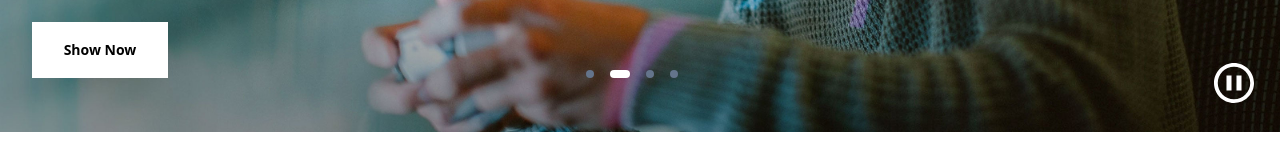
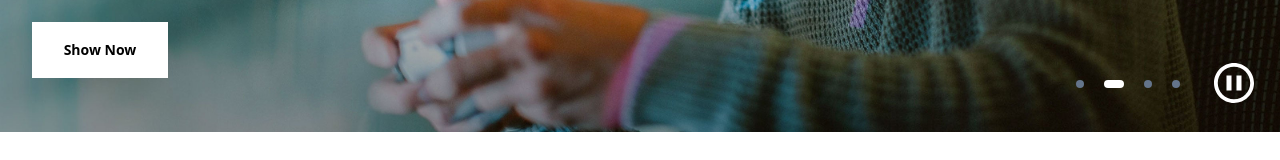
Before and after one commit to CarrotEasy0214/dynamic, a React (Create React App) app: page / in a window 1280 px wide. Shown: the part 590-750 px from the top of the page. Built offline with nearby package versions, Linux system fonts and the light colour scheme.

Commit message:
edit:AddSwiper(fin)

```diff
--- a/src/Components/Test1.tsx
+++ b/src/Components/Test1.tsx
@@ -49,15 +49,15 @@ const MySwiper = () => {
           disableOnInteraction: false,
         }}
         pagination={{
-          bulletClass: "w-2 h-2 rounded-lg bg-slate-500 inline-block relative mr-4 bottom-10 cursor-pointer z-50",
+          bulletClass:
+            "w-2 h-2 rounded-lg bg-slate-500 inline-block relative mr-5 right-10 top-1 ms:top-0 ms:right-20 cursor-pointer z-50",
           bulletActiveClass: "!bg-white w-5",
-          horizontalClass: "!absolute",
-          // el: ".swiper-pagination-custom",
           clickable: true,
-          type: "bullets",
-          // renderBullet: function (index: any, className: string) {
-          //   return '<div class="flex justify-end pr-5"><span class="' + className + '"></span><div/ >';
-          // },
+          el: ".swiper-pagination",
+          renderBullet: function (index: any, className: string) {
+            // return '<div class="flex justify-end pr-5"><span class="' + className + '"></span><div/ >';
+            return '<span class="' + className + '"></span>';
+          },
         }}
         className="w-full relative"
       >
@@ -121,7 +121,7 @@ const MySwiper = () => {
             <img src={slide4} alt="" className="block" />
           </picture>
         </SwiperSlide>
-        <div className="w-10 h-10 absolute z-50 bottom-[4.5%] right-[2%]">
+        <div className="w-10 h-10 absolute z-50 bottom-[4.5%] right-[1%] ms:right-[2%]">
           <button onClick={toggleAutoplay}>
             {isPlaying ? (
               <img src={PauseBtn} alt="" className="w-10 h-10" /> // 정지 아이콘
@@ -131,6 +131,7 @@ const MySwiper = () => {
           </button>
         </div>
       </Swiper>
+      <div className="swiper-pagination !absolute !bottom-[6%] !text-right ms:bottom-[7%]"></div>
     </div>
   );
 };
```
